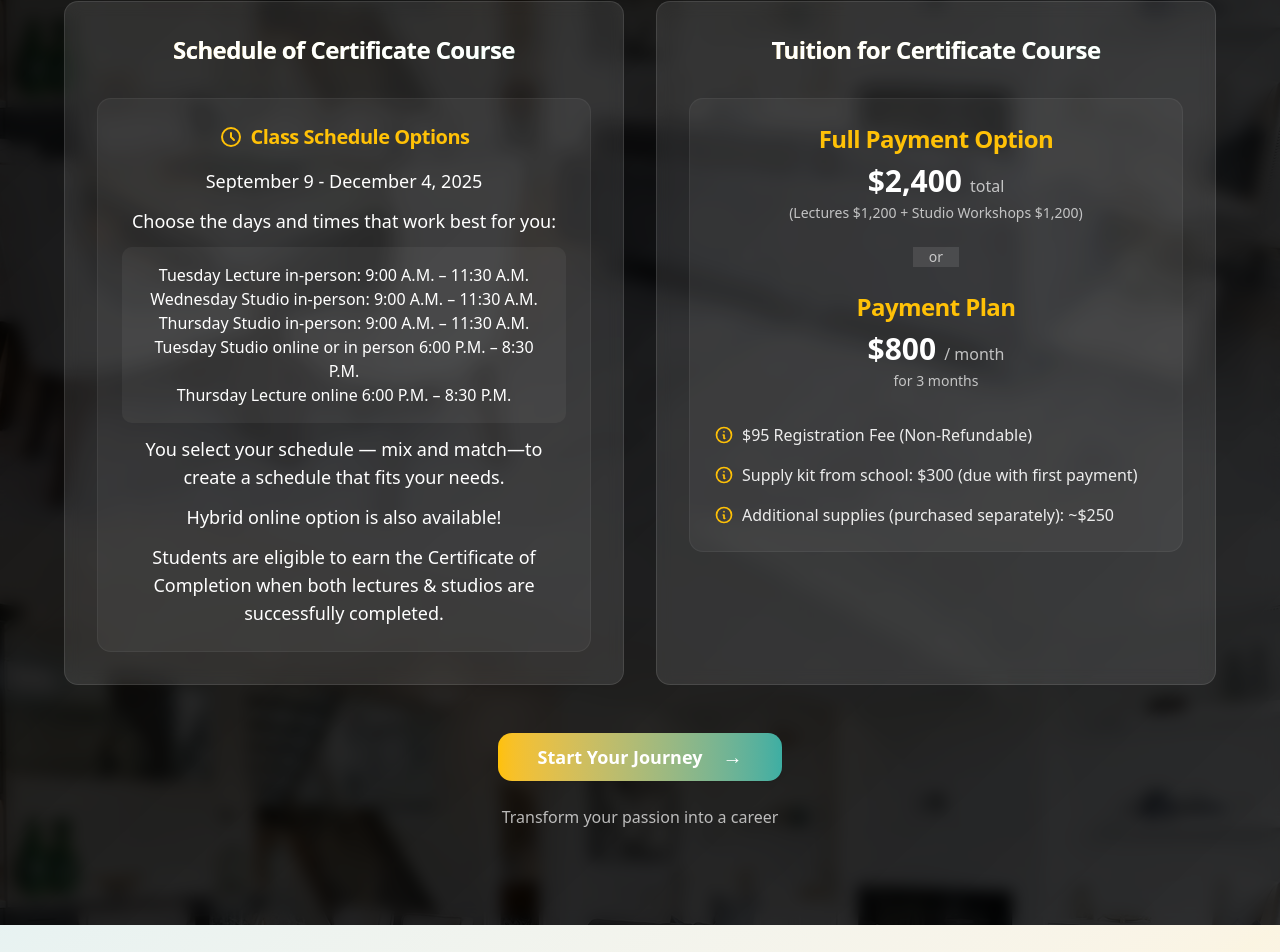
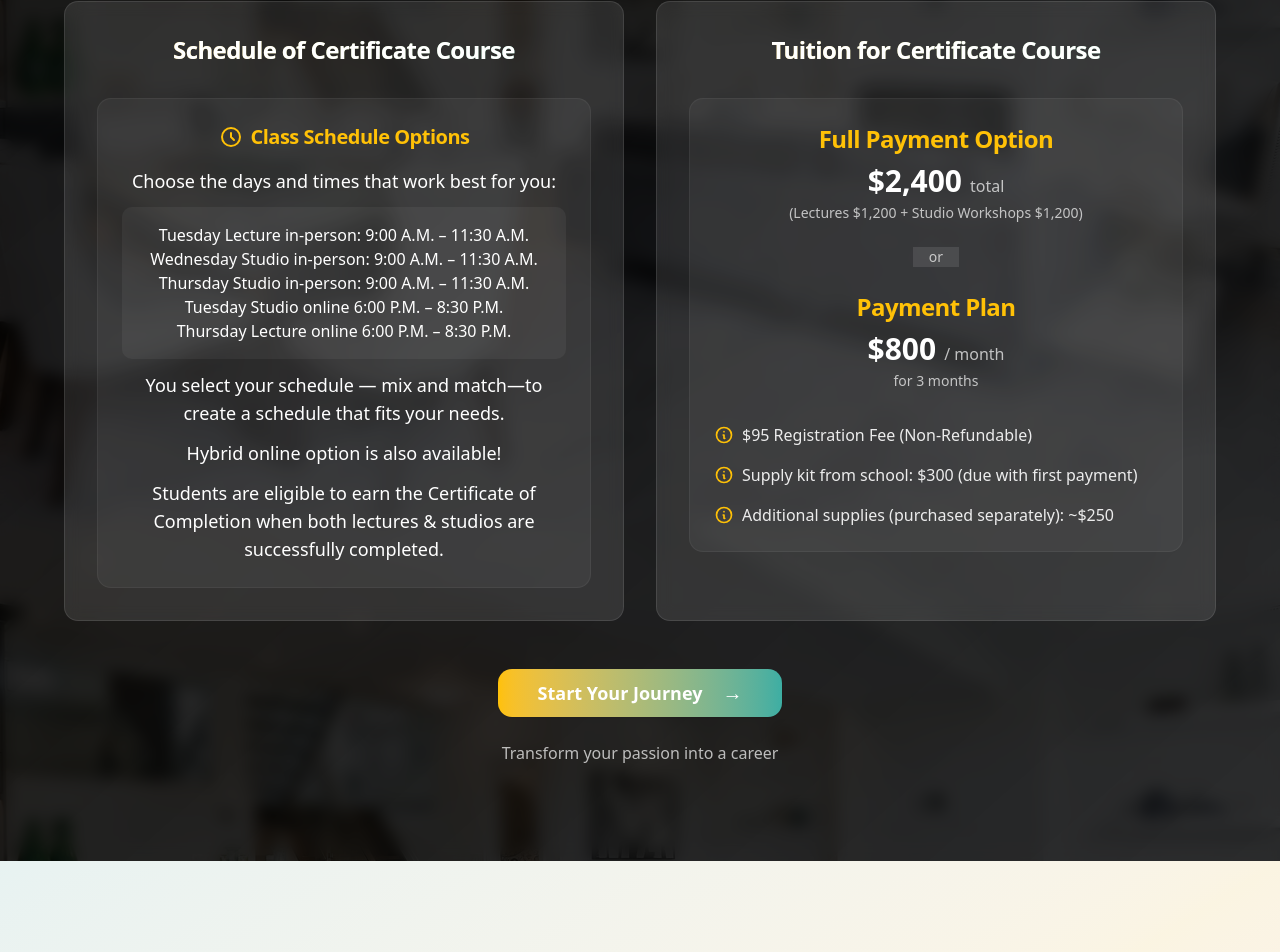
Before and after one commit to eyedz9/idi3, a Next.js app: page / in a window 1280 px wide. Shown: the part 2791-3743 px from the top of the page. Built offline with nearby package versions, Linux system fonts and the light colour scheme.

Commit message:
20250917_schedule_change

```diff
--- a/src/components/sections/schedule-cost.tsx
+++ b/src/components/sections/schedule-cost.tsx
@@ -43,13 +43,12 @@ export default function RegistrationForm() {
                     <h4 className="text-xl font-semibold text-secondary">Class Schedule Options</h4>
                   </div>
                   <div className="space-y-3">
-                    <p className="text-center text-lg">September 9 - December 4, 2025</p>
                     <p className="text-center text-lg">Choose the days and times that work best for you:</p>
                     <div className="bg-white/5 rounded-lg p-4">
                       <p className="text-center">Tuesday Lecture in-person: 9:00 A.M. – 11:30 A.M.</p>
                       <p className="text-center">Wednesday Studio in-person: 9:00 A.M. – 11:30 A.M.</p>
                       <p className="text-center">Thursday Studio in-person: 9:00 A.M. – 11:30 A.M.</p>
-                      <p className="text-center">Tuesday Studio online or in person 6:00 P.M. – 8:30 P.M.</p>
+                      <p className="text-center">Tuesday Studio online 6:00 P.M. – 8:30 P.M.</p>
                       <p className="text-center">Thursday Lecture online 6:00 P.M. – 8:30 P.M.</p>
                     </div>
                     <p className="text-center text-lg">You select your schedule — mix and match—to create a schedule that fits your needs.</p>
```
